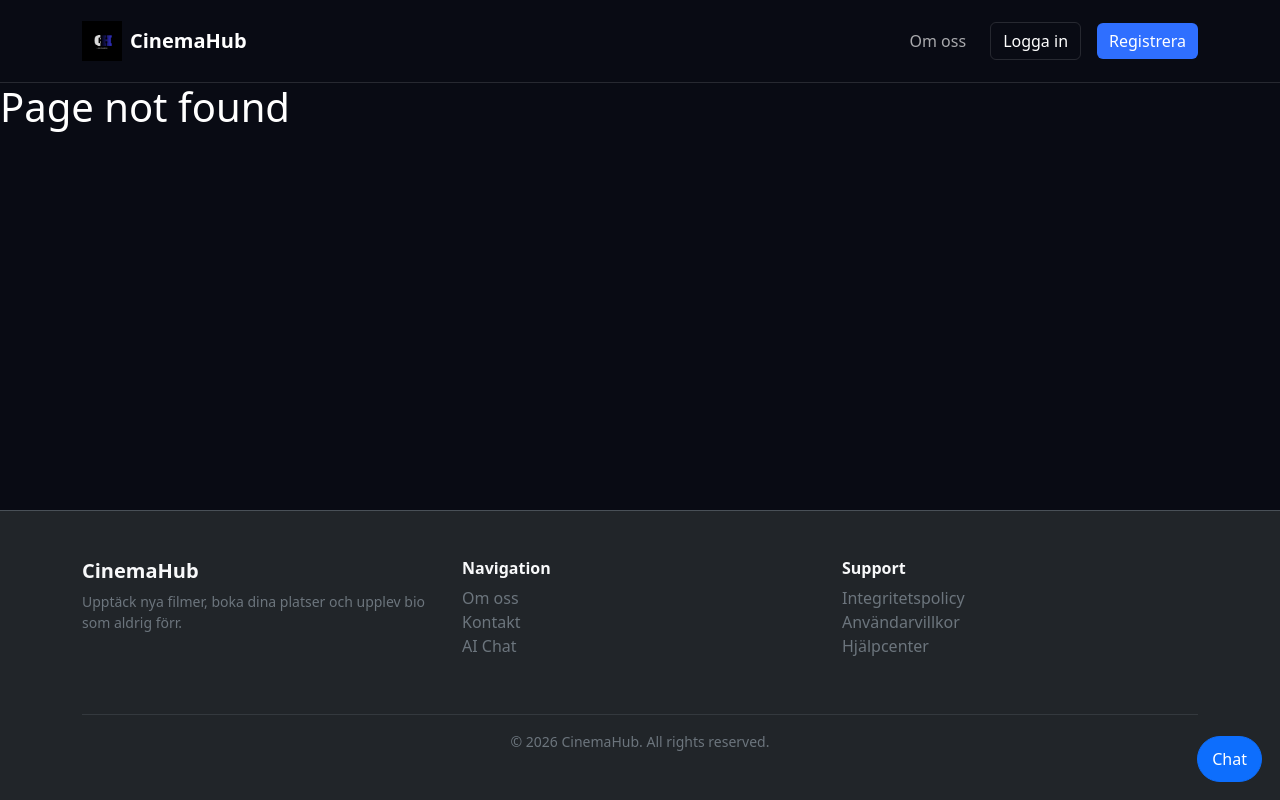
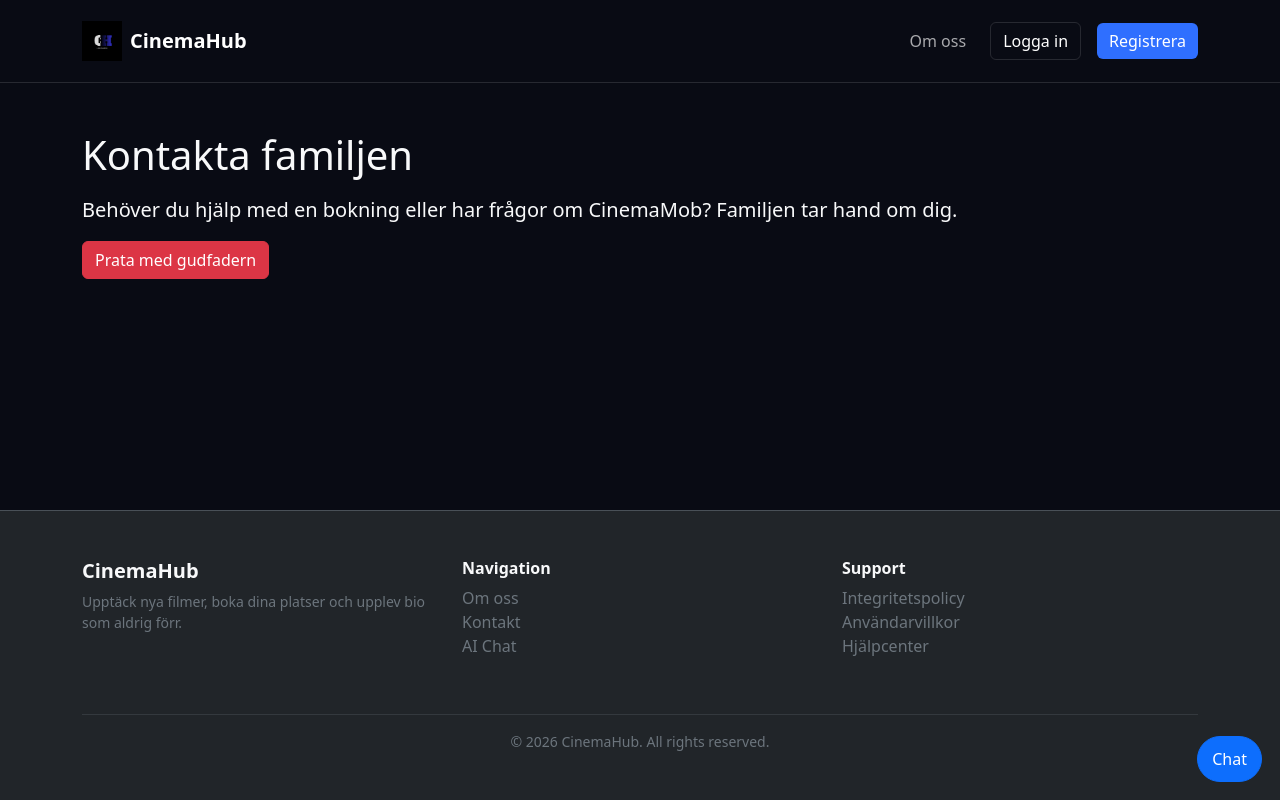
Before and after one commit to ebadianh/cinema-hub, a React (Vite) app: page /contact in a window 1280 px wide. Built offline with nearby package versions, Linux system fonts and the light colour scheme; no server answers.

Commit message:
Implementation
Added a new useEffect in our AiChatWidget so a new button in
contact-page can be triggered by clicking on "Prata med gudfadern"

```diff
--- a/src/pages/AiChatWidget.tsx
+++ b/src/pages/AiChatWidget.tsx
@@ -54,11 +54,22 @@ export default function AiChatWidget() {
     }
   }, [messages, hasLoaded]);
 
+  // 3) För att trigga öppning med ny knapp
+  useEffect(() => {
+    const openChat = () => setOpen(true);
+
+    window.addEventListener("open-ai-chat", openChat);
+
+    return () => {
+      window.removeEventListener("open-ai-chat", openChat);
+    };
+  }, []);
+
   const clearChat = () => {
     setMessages([]);
     try {
       localStorage.removeItem(STORAGE_KEY);
-    } catch {}
+    } catch { }
   };
 
   return (
--- /dev/null
+++ b/src/pages/Contact.tsx
@@ -0,0 +1,25 @@
+import { Button } from "react-bootstrap";
+import { Link } from "react-router-dom";
+
+export default function Contact() {
+  return (
+    <div className="container py-5 text-light">
+
+      <div className="mb-5 text-center text-md-start">
+        <h1 className="mb-3">Kontakta familjen</h1>
+
+        <p className="lead">Behöver du hjälp med en bokning eller har frågor om CinemaMob?
+          Familjen tar hand om dig.</p>
+        <Button
+          variant="danger"
+          onClick={() => window.dispatchEvent(new Event("open-ai-chat"))}
+        >
+          Prata med gudfadern
+        </Button>
+      </div>
+    </div>
+
+
+
+  );
+}
--- a/src/routes.tsx
+++ b/src/routes.tsx
@@ -11,6 +11,7 @@ import About from "./pages/About";
 import AiChatPage from "./pages/AiChatPage";
 import Booking from "./pages/Booking";
 import BookingConfirmation from "./pages/BookingConfirmation";
+import Contact from "./pages/Contact";
 
 
 function ProfileRedirect() {
@@ -40,10 +41,11 @@ const routes = [
       { path: "/register", element: <Register /> },
       { path: "/films/:id", element: <FilmDetails /> },
       { path: "/about", element: <About /> },
-      { path: '/chat', element: <AiChatPage/> },
-      { path: '/booking/:showingId', element: <Booking/> },
+      { path: '/chat', element: <AiChatPage /> },
+      { path: '/booking/:showingId', element: <Booking /> },
       { path: '/booking/confirmation/:reference', element: <BookingConfirmation /> },
       { path: "*", element: <h1>Page not found</h1> },
+      { path: "/contact", element: <Contact /> },
     ],
   },
 ];
```
Lines whose indentation alone changed are shown as unchanged.
